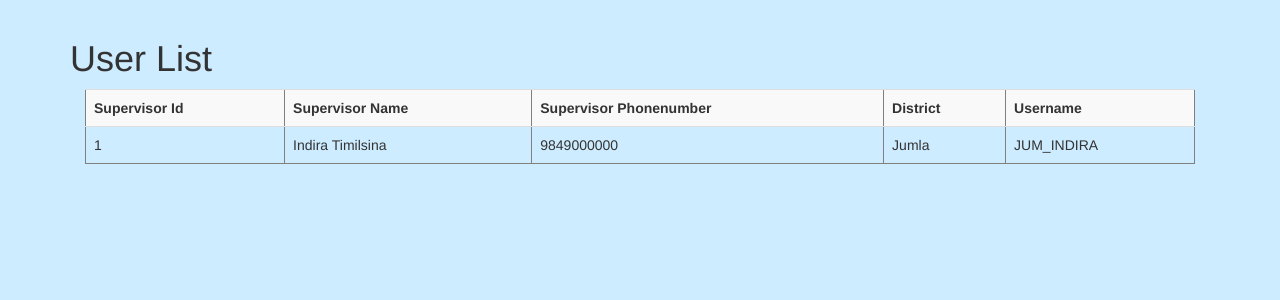
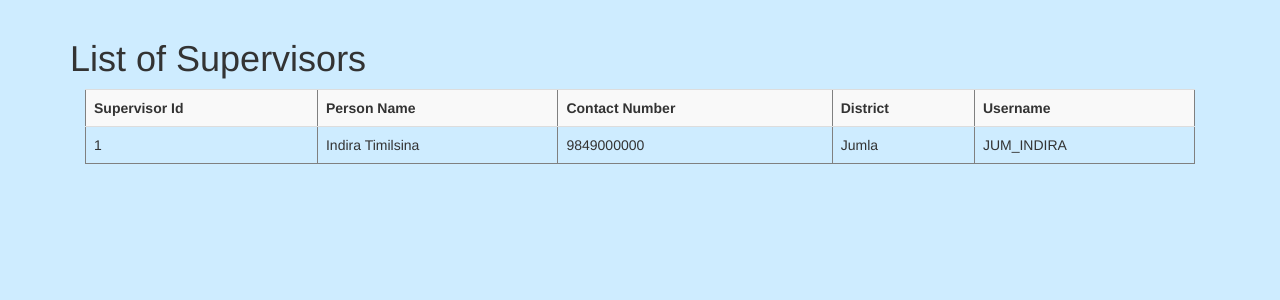
Before and after one commit to sayami007/reporting-webapp, a CodeIgniter app: page /reporting/admin in a window 1280 px wide. Shown: the part 51-351 px from the top of the page. Run offline with CodeIgniter, Linux system fonts and the light colour scheme; data comes from the database, SQL or seed files in the repository; some libraries are stand-ins or nearby versions.

Commit message:
Complete WebApp

```diff
--- a/application/views/admin.php
+++ b/application/views/admin.php
@@ -35,7 +35,7 @@
 
 <section>
         <div class="container">
-            <h1>User List</h1>
+            <h1>List of Supervisors</h1>
             <div class="col-xs-12">
             <table class="table table-striped" border="1">
                 <tr>
@@ -43,11 +43,11 @@
                         Supervisor Id
                     </th>
                     <th>
-                        Supervisor Name
+                        Person Name
                     </th>
 
                     <th>
-                        Supervisor Phonenumber
+                        Contact Number
                     </th>
 
                     <th>
```
Also changed, not shown: assets/Monitoring App G1K/DataCollectionApp Sketch.png (added), assets/Monitoring App G1K/DatabaseSchemaReportingApp.png (added), assets/Monitoring App G1K/Schema Diagram G1K Reporting Appa.PNG (added), 16 other files.
